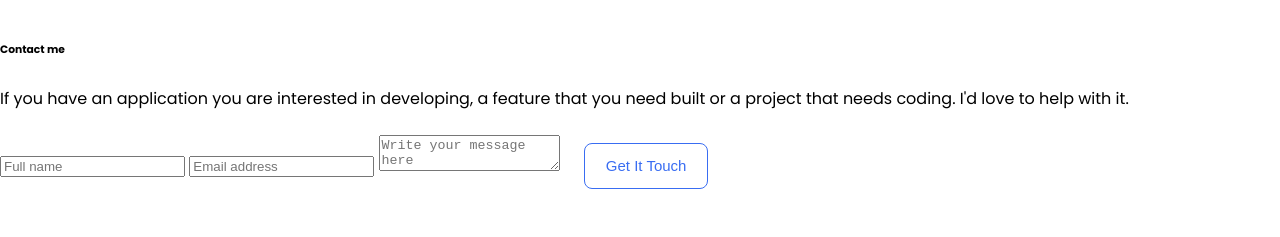
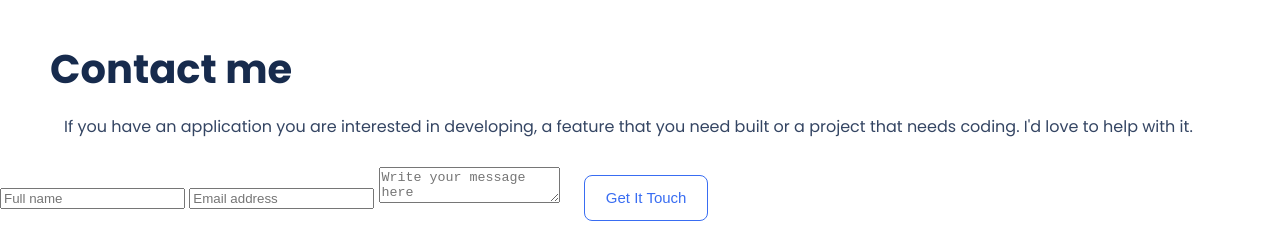
Before and after one commit to omarbabou/my-portfolio, a website: page index.html in a window 1280 px wide. Shown: the part 3796-4033 px from the top of the page. Before the commit the page ends 4001 px from the top, so only its background shows below. Drawn offline with Linux system fonts and the light colour scheme.

Commit message:
Add styles to h6 and p

```diff
--- a/style.css
+++ b/style.css
@@ -59,7 +59,7 @@ ul {
 }
 
 .content {
-  background: no-repeat center/100% url("./img/header-shapes mobile.svg");
+  background: no-repeat center/100% url('./img/header-shapes mobile.svg');
   height: 85vh;
 }
 
@@ -284,3 +284,29 @@ button {
 .my-skills img {
   margin-left: 34px;
 }
+
+h6 {
+  font-size: 40px;
+  font-weight: 700, bold;
+  line-height: 52px;
+  letter-spacing: 0;
+  color: #172b4d;
+  display: flex;
+  justify-content: space-between;
+  align-items: center;
+  width: 90%;
+  margin: 30px 50px auto;
+}
+
+.contact-skills p {
+  font-size: 16px;
+  font-weight: 400;
+  line-height: 24px;
+  letter-spacing: 0;
+  color: #344563;
+  display: flex;
+  justify-content: space-between;
+  align-items: center;
+  width: 90%;
+  margin: 20px auto;
+}
```
